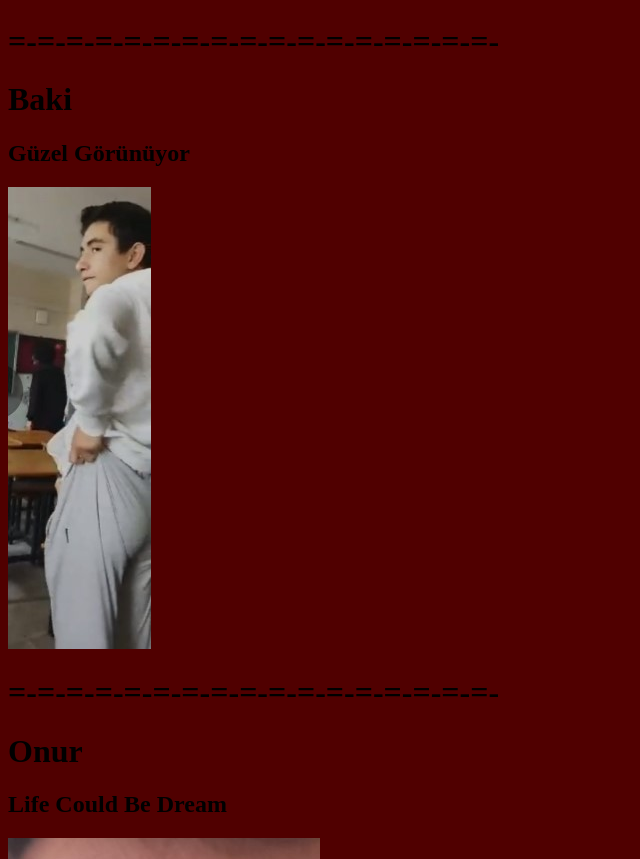
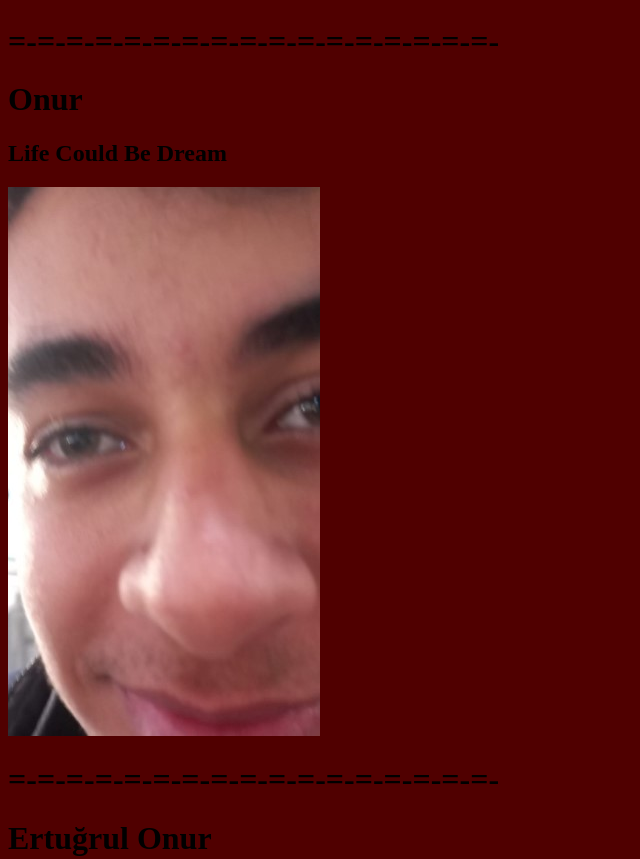
Before and after one commit to jookisho/Jookisho.github.io, a plain HTML site: page ifşalar.html in a window 1280 px wide. Shown: the part 7202-8061 px from the top of the page, without its empty margins (0-640 px from the left). Drawn offline with Linux system fonts and the light colour scheme.

Commit message:
Update ifşalar.html

```diff
--- a/ifşalar.html
+++ b/ifşalar.html
@@ -54,10 +54,6 @@
   <h2>O Bir Kedi Gördü</h2>
   <img src="İfşalar/eftal.jpg">
   <h1>=-=-=-=-=-=-=-=-=-=-=-=-=-=-=-=-=-</h1>
-  <h1><strong>Baki</strong></h1>
-  <h2>Güzel Görünüyor</h2>
-  <img src="İfşalar/baki.jpg">
-  <h1>=-=-=-=-=-=-=-=-=-=-=-=-=-=-=-=-=-</h1>
   <h1><strong>Onur</strong></h1>
   <h2>Life Could Be Dream</h2>
   <img src="İfşalar/onur.jpg">
```
